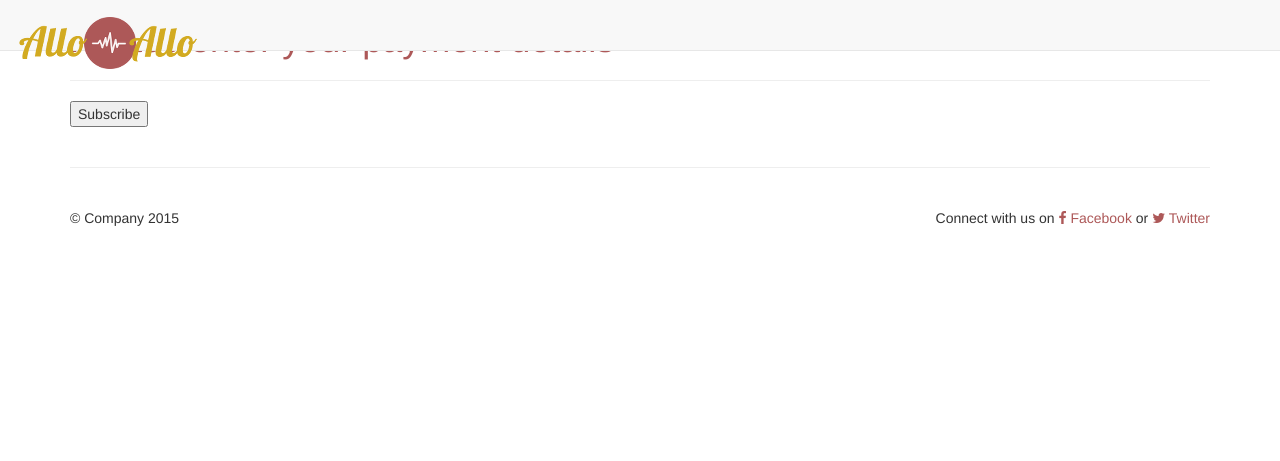
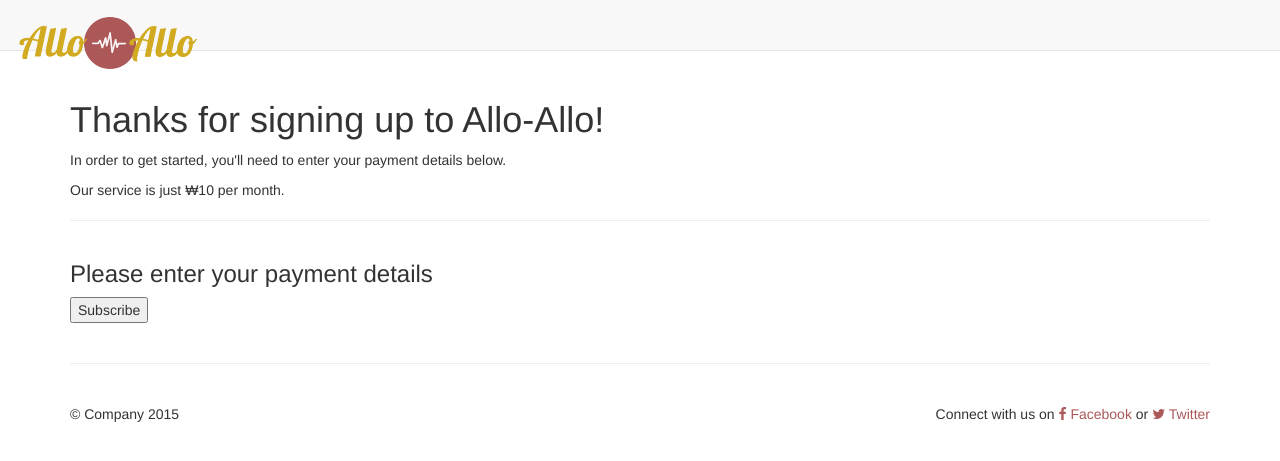
Before and after one commit to petronius/alloallo, a Django app: template alloallo/payments/templates/payment.html in a window 1280 px wide. Shown: the top 461 px of the page. Run offline with Django 3.2, Linux system fonts and the light colour scheme; the template is opened without the code that fills it, so the values that code supplies are empty; some libraries are stand-ins or nearby versions.

Commit message:
Minor fixes

```diff
--- a/alloallo/payments/templates/payment.html
+++ b/alloallo/payments/templates/payment.html
@@ -5,10 +5,21 @@
 {% block container %}
 
 <div class="container">
-  <h1 class="text-primary">Please enter your payment details</h1>
+  <p>&nbsp;</p>
+  <p>&nbsp;</p>
+  <p>&nbsp;</p>
+  <h1>Thanks for signing up to Allo-Allo!</h1>
+  <p>
+    In order to get started, you'll need to enter your payment details below.
+  </p>
+  <p>
+    Our service is just ₩10 per month.
+  </p>
   <hr>
   <div class="row">
-    <div class="col-md-9">
+
+    <div class="col-md-12">
+      <h3>Please enter your payment details</h3>
       <form id="checkout" method="post" action="{% url "payments:checkout" %}">
         <div id="payment-form"></div>
         <input type="submit" value="Subscribe">
```
Also changed, not shown: alloallo/payments/middleware.py (+7 -4 lines).
